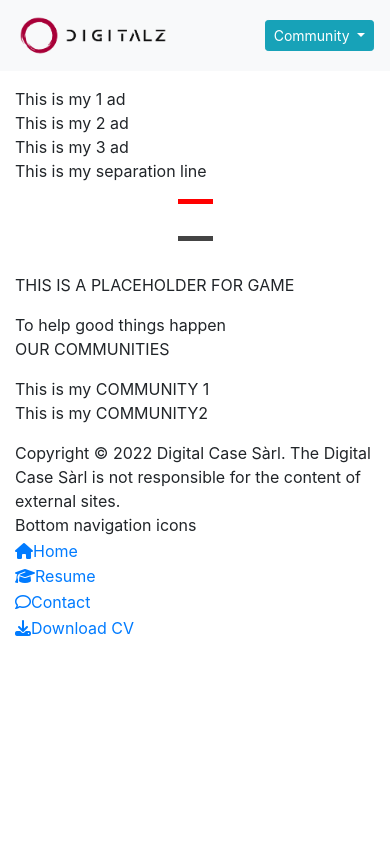
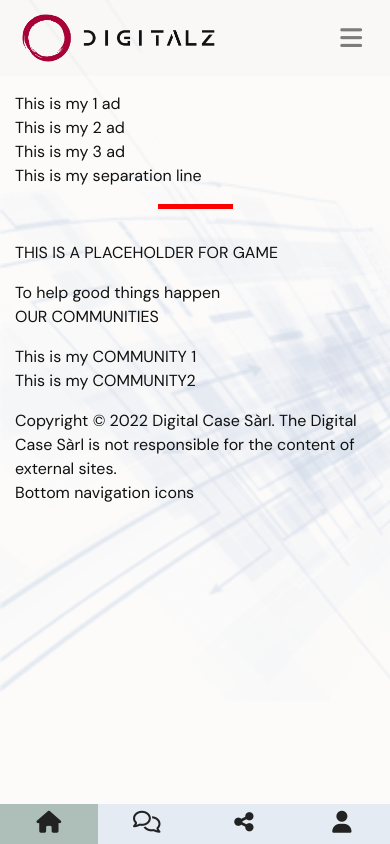
Before and after one commit to Zilvaro/digitalz-community, a plain HTML site: page index.html in a window 390 px wide. Drawn offline with nearby package versions, Linux system fonts and the light colour scheme.

Commit message:
top navbar initial design

```diff
--- a/assets/css/style.css
+++ b/assets/css/style.css
@@ -1,6 +1,24 @@
+/*--------Fonts---- font-family: 'DM Sans', sans-serif; font-family: 'Roboto', sans-serif; */
+
 @import url('https://fonts.googleapis.com/css2?family=DM+Sans:ital,wght@0,400;0,500;0,700;1,400;1,500;1,700&family=Roboto:ital,wght@0,100;0,300;0,400;0,500;0,700;0,900;1,300;1,400;1,500;1,700&display=swap');
 
-/*--------Fonts---- font-family: 'DM Sans', sans-serif; font-family: 'Roboto', sans-serif; */
+
+/*---------------------------------------------  Body styles */
+
+body {
+    background-color: #fcfbfa;
+    background-image: url(../images/background-lines-blue.png);
+    background-repeat: no-repeat;
+    background-size: cover;
+    max-width: 1100px;
+    color: #111111;
+    margin: 0% auto;
+    padding: 0%;
+    font-family: 'DM Sans', sans-serif;
+    font-weight: 400;
+}
+
+
 
 /* Block dividers */
 
@@ -8,21 +26,118 @@
     width: 75px;
     height: 5px;
     border: 0;
-    background-color: #444;
+    background-color: red;
 }
 
-.block-divider--orange {
-    background-color: #f05f40;
+
+/*---------------------------------------------  Heading */
+
+.navbar {
+    margin-bottom: 0;
+    width: 100%;
+    background-color: rgba(0, 0, 0, .01);
+    border: 0;
 }
 
-.block-divider--white {
-    background-color: white;
+.navbar-nav {
+    text-align: right;
 }
 
-.block-divider--short {
-    width: 35px;
+.navbar .navbar-toggler {
+    border: 0;
 }
 
-.block-divider--red {
-    background-color: red;
+.navbar-light .navbar-toggler {
+    color: rgba(0,0,0,.5);
+    font-size: 25px;
 }
+
+.navbar .navbar-nav a {
+    font-weight: bold;
+}
+
+.logo {
+    background: url("../images/red-digitalz-logo.png");
+    background-position: left;
+    background-repeat: no-repeat;
+    background-size: cover;
+    width: 200px;
+    min-height: 60px;
+    transition: all .5s ease-in-out;
+    -moz-transition: all .5s ease-in-out;
+    -webkit-transition: all .5s ease-in-out;
+}
+
+
+
+.title {
+    font-family: "Roboto", sans-serif;
+    font-weight: 200;
+    font-size: 28px;
+    margin-top: 20px;
+    margin-bottom: 90px;
+    color: #000;
+}
+
+/*---------------------------------------------  Footer */
+
+footer {
+    margin: 0;
+}
+
+.ui-menu-color {
+    background-color: #E4EBF2;
+
+}
+
+.list-inline-item:not(:last-child) {
+    margin: 0;
+}
+
+.menucontainer {
+    font-size: 0;
+}
+
+#nav {
+    margin: 0;
+}
+
+#nav li {
+    font-size: 14px;
+    padding: 0;
+}
+
+.menuitem {
+    height: 40px;
+    text-align: center;
+    padding: 0;
+}
+
+.menuitem a {
+    width: 100%;
+    text-decoration: none;
+    color: #fff;
+    height: 40px;
+}
+
+.menuitem a i {
+    padding-top: 7px;
+    display: block;
+    color: #222;
+    font-size: 22px;
+}
+
+.active-footer {
+    background-color: rgba(48, 89, 50, 0.3);
+}
+
+.active-footer i {
+    color: #305932;
+}
+
+/*---------------------------------------------  Hover.css */
+
+.hvr-fade:hover {
+    background: rgba(0, 0, 0, 0.2);
+    height: 40px;
+}
--- a/index.html
+++ b/index.html
@@ -18,22 +18,41 @@
 </head>
 
 <body>
-  <nav class="container navbar sticky-top navbar-light bg-light">
-    <a class="navbar-brand" href="#">
-      <img src="assets/images/red-digitalz-logo.png" width="auto" height="45em" alt="Logo DigitalZ">
-    </a>
-    <div class="dropdown">
-      <button class="btn btn-sm btn-info dropdown-toggle" type="button" id="dropdownMenuButton" data-toggle="dropdown"
-        aria-expanded="false">
-        Community
-      </button>
-      <div class="dropdown-menu" aria-labelledby="dropdownMenuButton">
-        <a class="dropdown-item" href="#">Action</a>
-        <a class="dropdown-item" href="#">Another action</a>
-        <a class="dropdown-item" href="#">Something else here</a>
+  <!--Navbar-->
+<nav class="navbar navbar-light light-blue lighten-4">
+
+  <!-- Navbar brand -->
+  <a class="navbar-brand logo" href="#"></a>
+
+  <!-- Collapse button -->
+  <button class="navbar-toggler toggler-example" type="button" data-toggle="collapse" data-target="#navbarSupportedContent1"
+    aria-controls="navbarSupportedContent1" aria-expanded="false" aria-label="Toggle navigation"><span class="dark-blue-text"><i
+        class="fas fa-bars fa-1x"></i></span></button>
+
+  <!-- Collapsible content -->
+  <div class="collapse navbar-collapse" id="navbarSupportedContent1">
+
+    <!-- Links -->
+    <ul class="navbar-nav mr-auto">
+      <li class="nav-item active">
+        <a class="nav-link" href="#">Home <span class="sr-only">(current)</span></a>
+      </li>
+      <li class="nav-item">
+        <a class="nav-link" href="#">Features</a>
+      </li>
+      <li class="nav-item">
+        <a class="nav-link" href="#">Pricing</a>
+      </li>
+    </ul>
+    <!-- Links -->
+
   </div>
-    </div>
+  <!-- Collapsible content -->
+
 </nav>
+<!--/.Navbar-->
+
+
 
   <section class="container pt-3">
     <div class="row" id="hero-image">
@@ -59,12 +78,10 @@
     <div class="row" id="line-row">
       <div class="col-12">
         This is my separation line
-        <hr class="block-divider block-divider--short block-divider--red">
+        <hr class="block-divider block-divider--short">
       </div>
     </div>
   </section>
-
-  <hr class="block-divider block-divider--short">
 
   <section class="container pt-3">
     <div class="row">
@@ -116,20 +133,20 @@
 
 
   <footer>
-    <div class="row no-gutters">
-      <div class="col">
+    <div class="row no-gutters fixed-bottom">
+      <div class="col d-md-none">
         <ul id="nav" class="list-inline menucontainer">
-              <li class="col-6 col-md-3 ui-menu-color-home list-inline-item menuitem">
-                  <a href="#" class="hvr-fade"><i class="fa-solid fa-house" aria-hidden="true"></i><span>Home</span></a>
+          <li class="col-3 col-md-3 ui-menu-color list-inline-item menuitem">
+            <a href="#" class="hvr-fade active-footer"><i class="fa-solid fa-house" aria-hidden="true"></i></a>
           </li>
-              <li class="col-6 col-md-3 ui-menu-color-resume list-inline-item menuitem">
-                  <a href="#" class="hvr-fade"><i class="fa-solid fa-graduation-cap" aria-hidden="true"></i><span>Resume</span></a>
+          <li class="col-3 col-md-3 ui-menu-color list-inline-item menuitem">
+            <a href="#" class="hvr-fade"><i class="fa-regular fa-comments" aria-hidden="true"></i></a>
           </li>
-              <li class="col-6 col-md-3 ui-menu-color-contact list-inline-item menuitem">
-                  <a href="#" class="hvr-fade"><i class="fa-regular fa-comment" aria-hidden="true"></i><span>Contact</span></a>
+          <li class="col-3 col-md-3 ui-menu-color list-inline-item menuitem">
+            <a href="#" class="hvr-fade"><i class="fa-solid fa-share-nodes" aria-hidden="true"></i></a>
           </li>
-              <li class="col-6 col-md-3 ui-menu-color-download list-inline-item menuitem">
-                  <a href="#" class="hvr-fade"><i class="fa-solid fa-download" aria-hidden="true"></i><span>Download CV</span></a>
+          <li class="col-3 col-md-3 ui-menu-color list-inline-item menuitem">
+            <a href="#" class="hvr-fade"><i class="fa-solid fa-user" aria-hidden="true"></i></a>
           </li>
       </div>
   </footer>
```
Also changed, not shown: assets/images/Background lines blue.png (added). Lines whose indentation alone changed are shown as unchanged.
